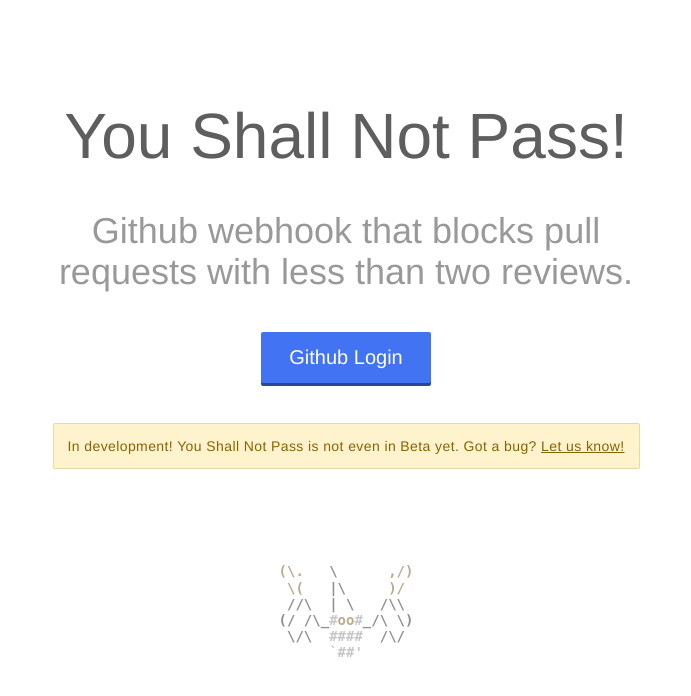
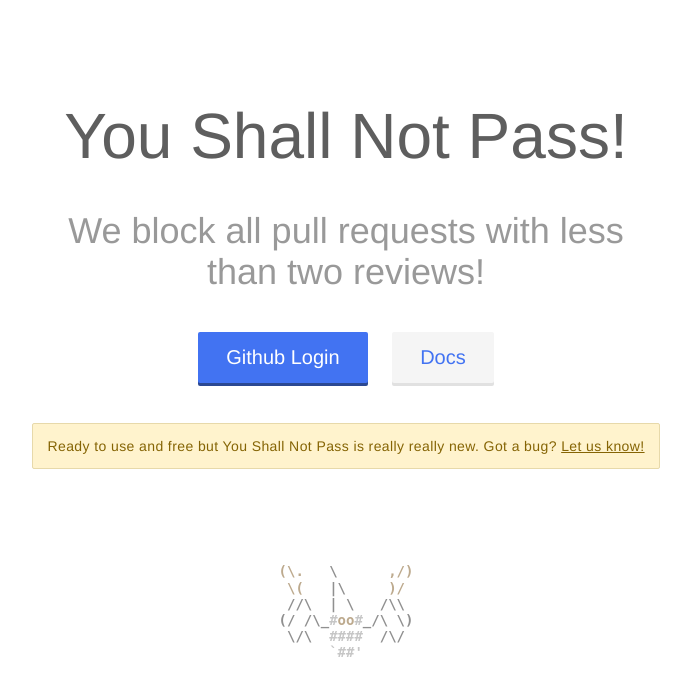
Before and after one commit to rougeth/youshallnotpass, a Django app: page / in a window 1280 px wide. Shown: the top 696 px of the page, without its empty margins (294-985 px from the left). Run offline with Django 3.2, Linux system fonts and the light colour scheme; parts of the project's set-up code (start-up, migrations or seed data) failed here and were passed over.

Commit message:
Update home page texts and add Docs button

```diff
--- a/ysnp/static/css/style.css
+++ b/ysnp/static/css/style.css
@@ -21,16 +21,22 @@
   margin-bottom: 40px;
 }
 
-.home > a {
+.home div > a {
   display: inline-block;
   text-decoration: none;
   padding: 14px 28px;
-  margin-bottom: 40px;
+  margin: 0 10px 40px 10px;
   background: #4273F2;
   border-radius: 2px;
   box-shadow: 0 3px 0 #2B4892;
   color: #fff;
   font-size: 20px;
+}
+
+.home div > .docs {
+  background: #F5F5F5;
+  box-shadow: 0 3px 0 #E1E1E1;
+  color: #4273F2;
 }
 
 .home .alert {
--- a/ysnp/webapp/templates/webapp/home.html
+++ b/ysnp/webapp/templates/webapp/home.html
@@ -3,9 +3,12 @@
 {% block content %}
 <div class="home">
   <h1>You Shall Not Pass!</h1>
-  <p>Github webhook that blocks pull requests with less than two reviews.</p>
-  <a href="{% url 'social:begin' 'github' %}">Github Login</a>
-  <p class="alert"><strong>In development!</strong> You Shall Not Pass is not even in Beta yet. Got a bug? <a href="https://github.com/rougeth/youshallnotpass/issues">Let us know!</a></p>
+  <p>We block all pull requests with less than two reviews!</p>
+  <div>
+    <a href="{% url 'social:begin' 'github' %}">Github Login</a>
+    <a class="docs" href="https://github.com/rougeth/youshallnotpass">Docs</a>
+  </div>
+  <p class="alert"><strong>Ready to use and free but</strong> You Shall Not Pass is really really new. Got a bug? <a href="https://github.com/rougeth/youshallnotpass/issues">Let us know!</a></p>
 <pre>
 <span class="gs">(\.</span>   <span class="gc">\</span>      <span class="gs">,/)</span>
  <span class="gs">\(</span>   <span class="gc">|\</span>     <span class="gs">)/</span>
```
